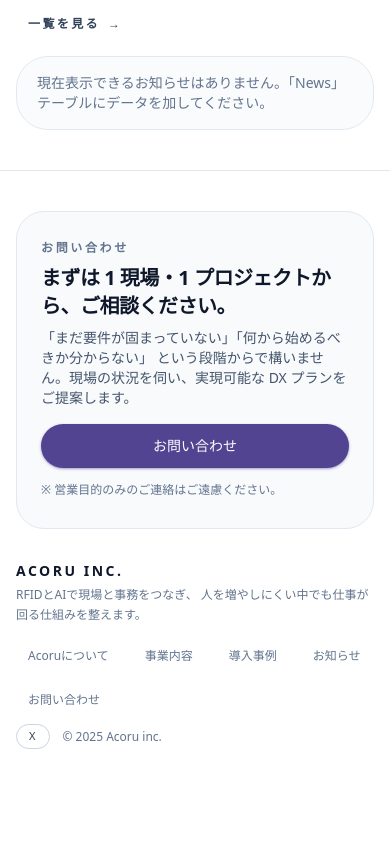
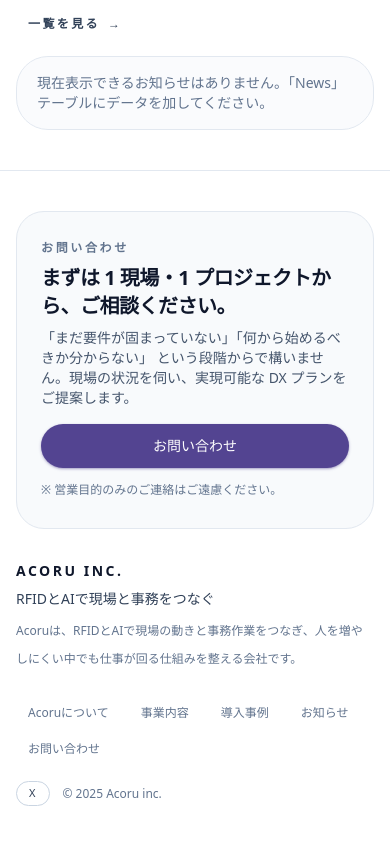
Before and after one commit to ANOSkdy/acoru-inc, a Next.js app: page / in a window 390 px wide. Shown: the part 1665-2509 px from the top of the page. Before the commit the page ends 2454 px from the top, so only its background shows below. Built offline with nearby package versions, Linux system fonts and the light colour scheme.

Commit message:
Refresh footer messaging and mobile readability

```diff
--- a/src/components/layout/Footer.tsx
+++ b/src/components/layout/Footer.tsx
@@ -32,17 +32,17 @@ export function Footer() {
         </section>
 
         {/* 下部フッター本体 */}
-        <div className="flex flex-col gap-4 text-xs text-slate-500 sm:text-sm md:flex-row md:items-center md:justify-between">
-          <div className="space-y-1">
+        <div className="flex flex-col gap-6 text-xs text-slate-500 sm:text-sm md:flex-row md:items-end md:justify-between">
+          <div className="max-w-[38rem] space-y-2">
             <p className="text-sm font-semibold tracking-[0.18em] text-slate-900">ACORU INC.</p>
-            <p className="text-[12px] leading-relaxed text-slate-500 sm:text-sm">
-              RFIDとAIで現場と事務をつなぎ、
-              人を増やしにくい中でも仕事が回る仕組みを整えます。
+            <p className="text-sm font-medium text-slate-700 sm:text-base">RFIDとAIで現場と事務をつなぐ</p>
+            <p className="max-w-[34rem] text-[12px] leading-7 text-slate-500 sm:text-sm sm:leading-7">
+              Acoruは、RFIDとAIで現場の動きと事務作業をつなぎ、人を増やしにくい中でも仕事が回る仕組みを整える会社です。
             </p>
           </div>
 
-          <div className="flex flex-col items-start gap-2 md:items-end">
-            <div className="flex flex-wrap items-center gap-3 text-[12px] sm:text-sm">
+          <div className="flex flex-col items-start gap-3 md:items-end">
+            <div className="flex flex-wrap items-center gap-x-2 gap-y-1 text-[12px] sm:justify-end sm:text-sm">
               <Link href="/about" className="inline-flex items-center rounded-full px-3 py-2 transition hover:bg-slate-100">
                 Acoruについて
               </Link>
@@ -59,7 +59,7 @@ export function Footer() {
                 お問い合わせ
               </Link>
             </div>
-            <div className="flex items-center gap-3 text-[12px] text-slate-500 sm:text-sm">
+            <div className="flex items-center gap-3 pt-1 text-[12px] text-slate-500 sm:text-sm">
               <Link
                 href="https://x.com"
                 target="_blank"
```
